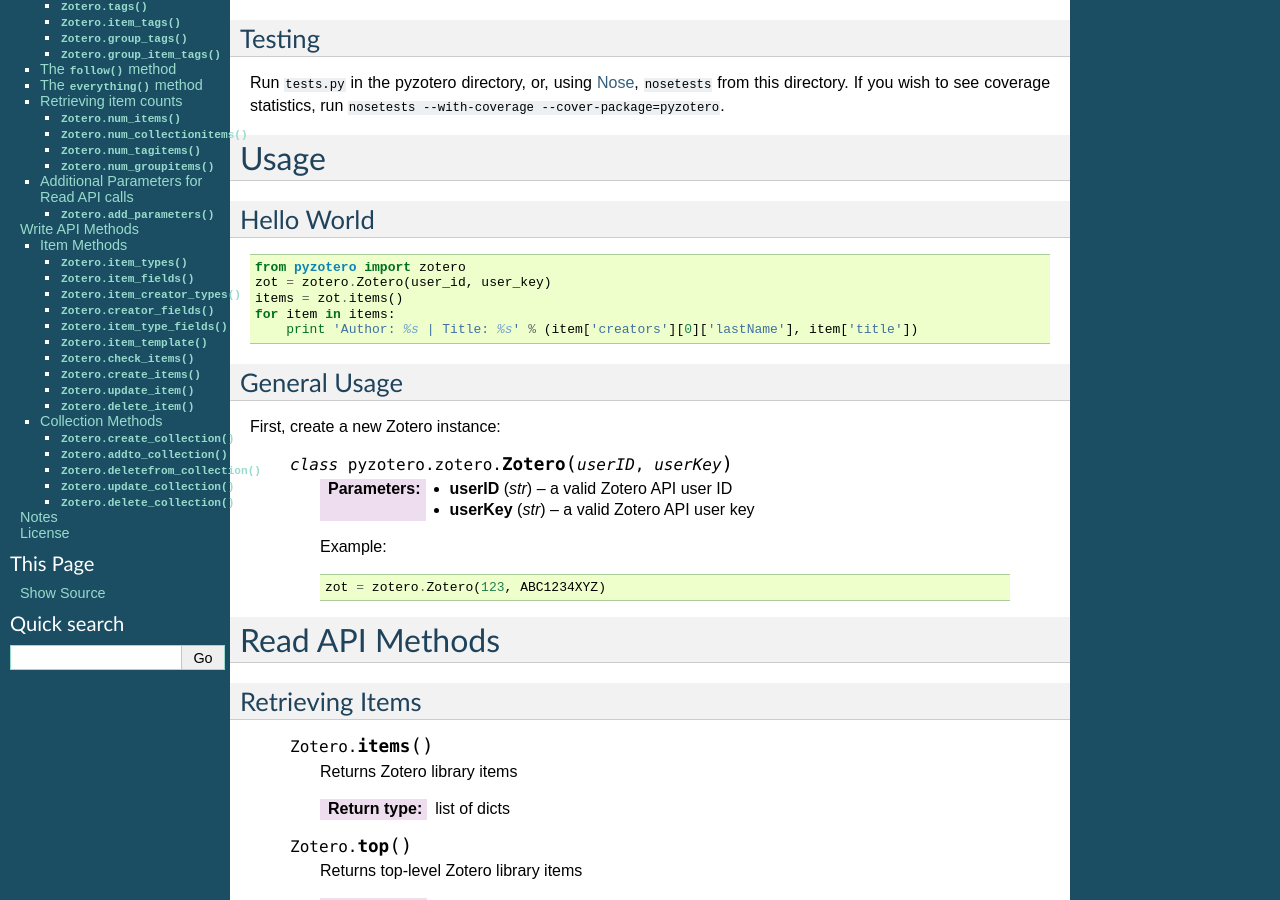
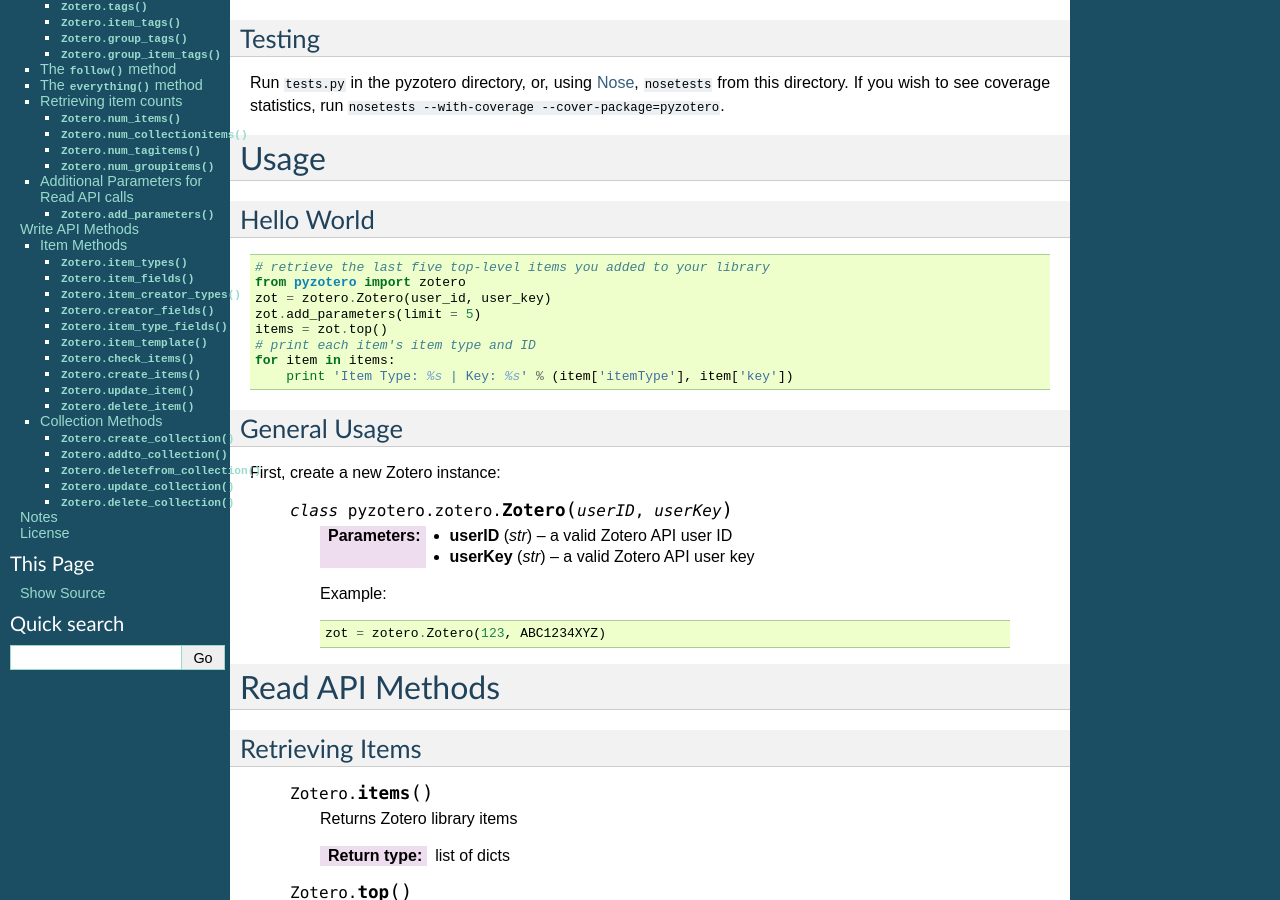
Before and after one commit to urschrei/pyzotero, a Sphinx documentation site: the page built from doc/index.txt, in a window 1280 px wide and 900 px high, scrolled down 637 px. Built offline with Sphinx 7.4.7, drawn with Linux system fonts in a browser that asks for light colours.

Commit message:
More widely-applicable "Hello World" example
The new "Hello World" example uses only mandatory components
of a Zotero item (item type and item ID/key), and retrieves only
five top-level items.

Closes #13

```diff
--- a/doc/index.txt
+++ b/doc/index.txt
@@ -54,11 +54,14 @@
 
 ::
 
+    # retrieve the last five top-level items you added to your library
     from pyzotero import zotero
     zot = zotero.Zotero(user_id, user_key)
-    items = zot.items()
+    zot.add_parameters(limit = 5)
+    items = zot.top()
+    # print each item's item type and ID
     for item in items:
-        print 'Author: %s | Title: %s' % (item['creators'][0]['lastName'], item['title'])
+        print 'Item Type: %s | Key: %s' % (item['itemType'], item['key'])
 
 =====================
 General Usage
```
Also changed, not shown: 10 other files.
